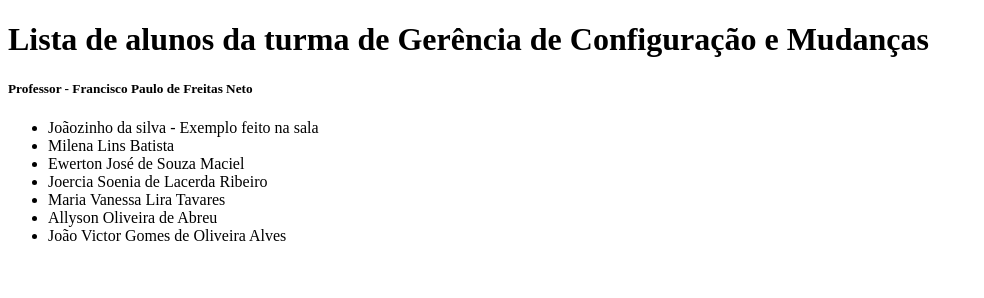
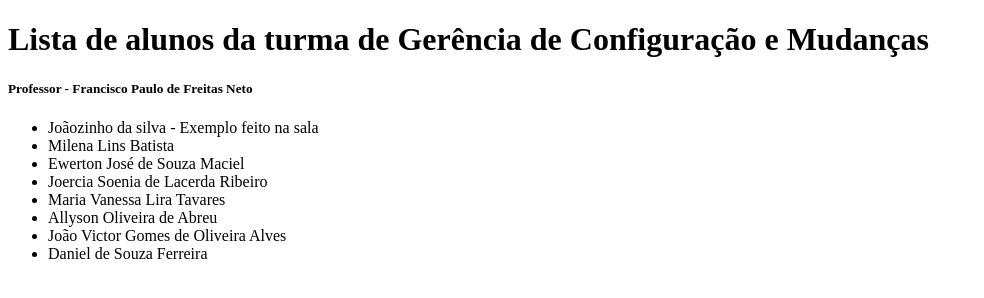
Before and after one commit to paulofreitasnt/AtividadeGerencia, a plain HTML site: page index.html in a window 1280 px wide. Shown: the whole page, without its empty margins (0-984 px from the left). Drawn offline with Linux system fonts and the light colour scheme.

Commit message:
Adicionando aluno: Daniel de Souza Ferreira.

```diff
--- a/index.html
+++ b/index.html
@@ -20,6 +20,7 @@
         <li>Maria Vanessa Lira Tavares</li>
         <li>Allyson Oliveira de Abreu</li>
         <li>João Victor Gomes de Oliveira Alves</li>
+        <li>Daniel de Souza Ferreira</li>
     </ul>
 
 
```
